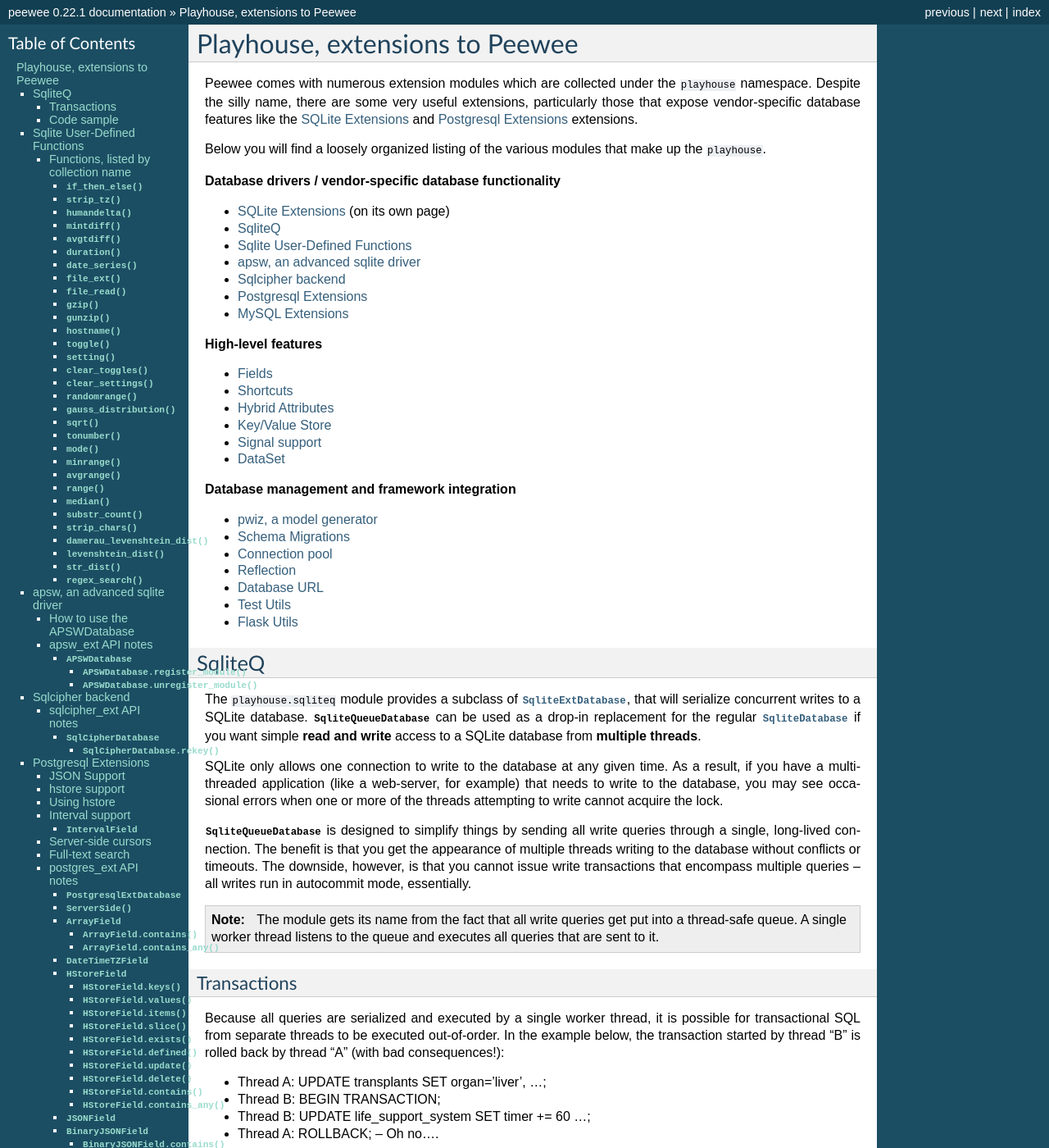
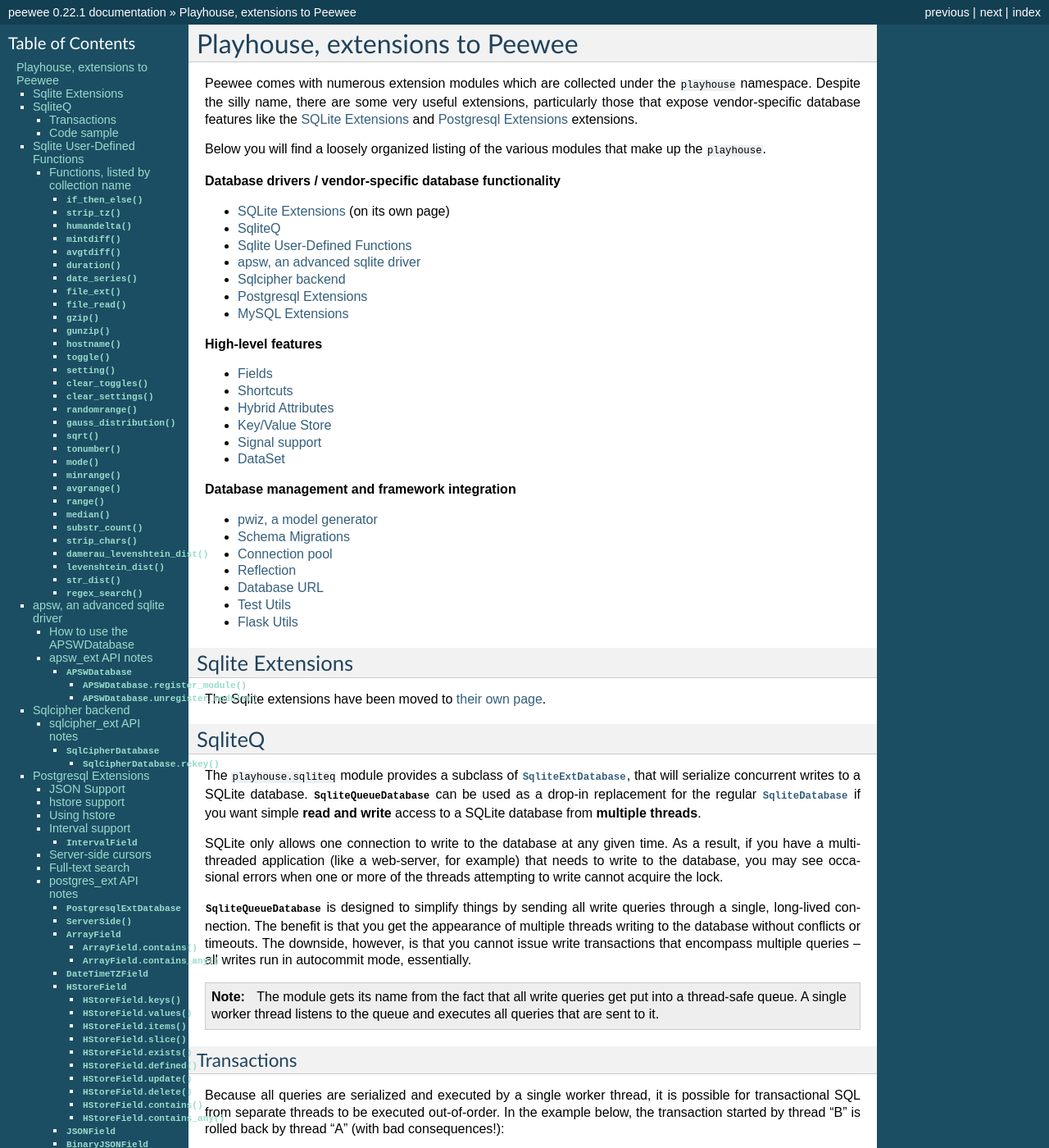
Before and after one commit to coleifer/peewee, a Sphinx documentation site: the page built from docs/peewee/playhouse.rst, in a window 1280 px wide and 1400 px high. Shown: the whole window at 82% size. Built offline with Sphinx 7.4.7, drawn with Linux system fonts in a browser that asks for light colours; pages that are not in the unit, such as notebooks, are missing from menus.

Commit message:
Add section linking to sqlite ext.

```diff
--- a/docs/peewee/playhouse.rst
+++ b/docs/peewee/playhouse.rst
@@ -40,6 +40,10 @@
 * :ref:`test_utils`
 * :ref:`flask_utils`
 
+Sqlite Extensions
+-----------------
+
+The Sqlite extensions have been moved to :ref:`their own page <sqlite_ext>`.
 
 .. _sqliteq:
 
```
